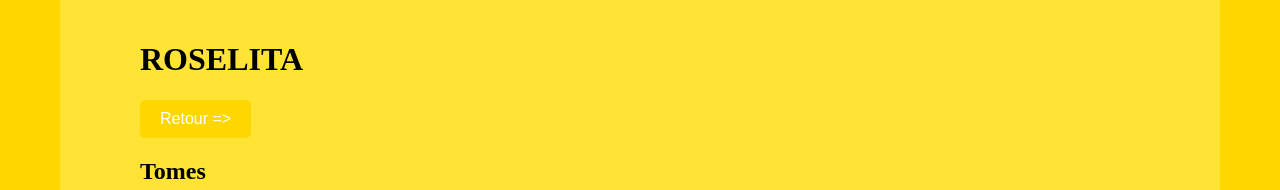
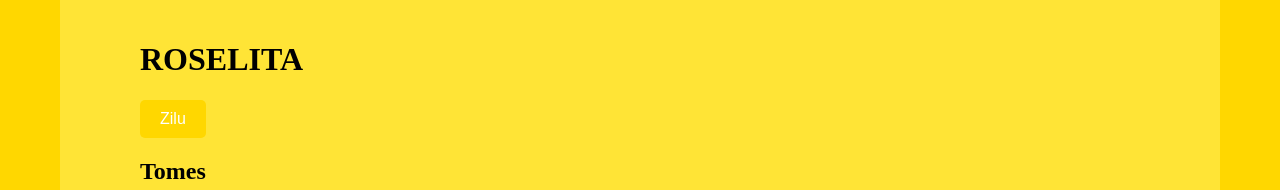
Before and after one commit to GPROS2/Roselita, a plain HTML site: page index.html in a window 1280 px wide. Shown: the top 190 px of the page. Drawn offline with Linux system fonts and the light colour scheme.

Commit message:
Add files via upload

```diff
--- a/index.html
+++ b/index.html
@@ -11,7 +11,7 @@
 	<div class="contenu">
 
 		<h1>ROSELITA</h1>
-		<button onclick="window.location.href='https://gpros2.github.io/Zilu'">Retour =></button>
+		<button onclick="window.location.href='https://gpros2.github.io/Zilu'">Zilu</button>
 		<h2>Tomes</h2>
 		<table border="1" width="100%">
 			<tr>
```
Also changed, not shown: 1 other file.
